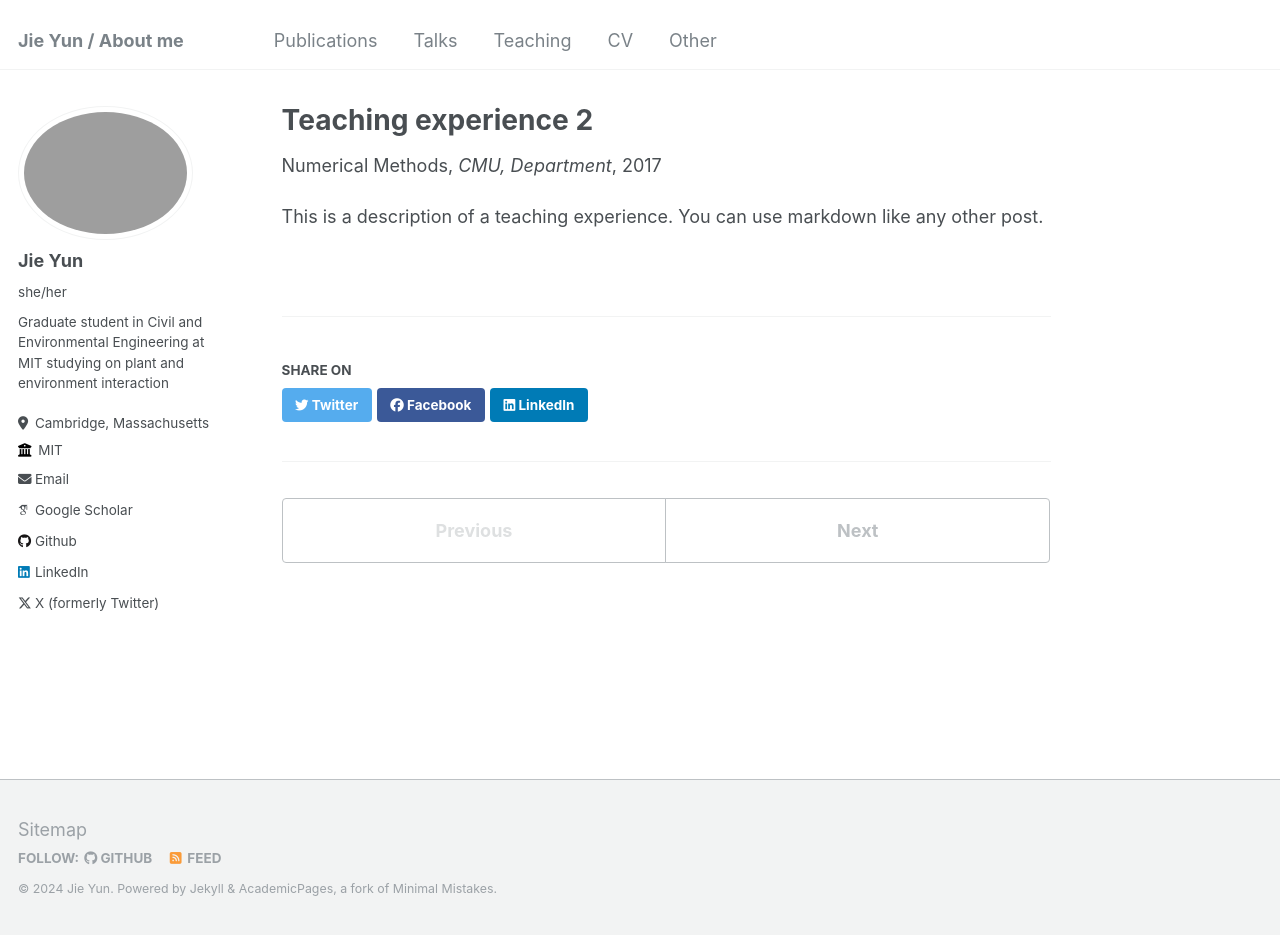
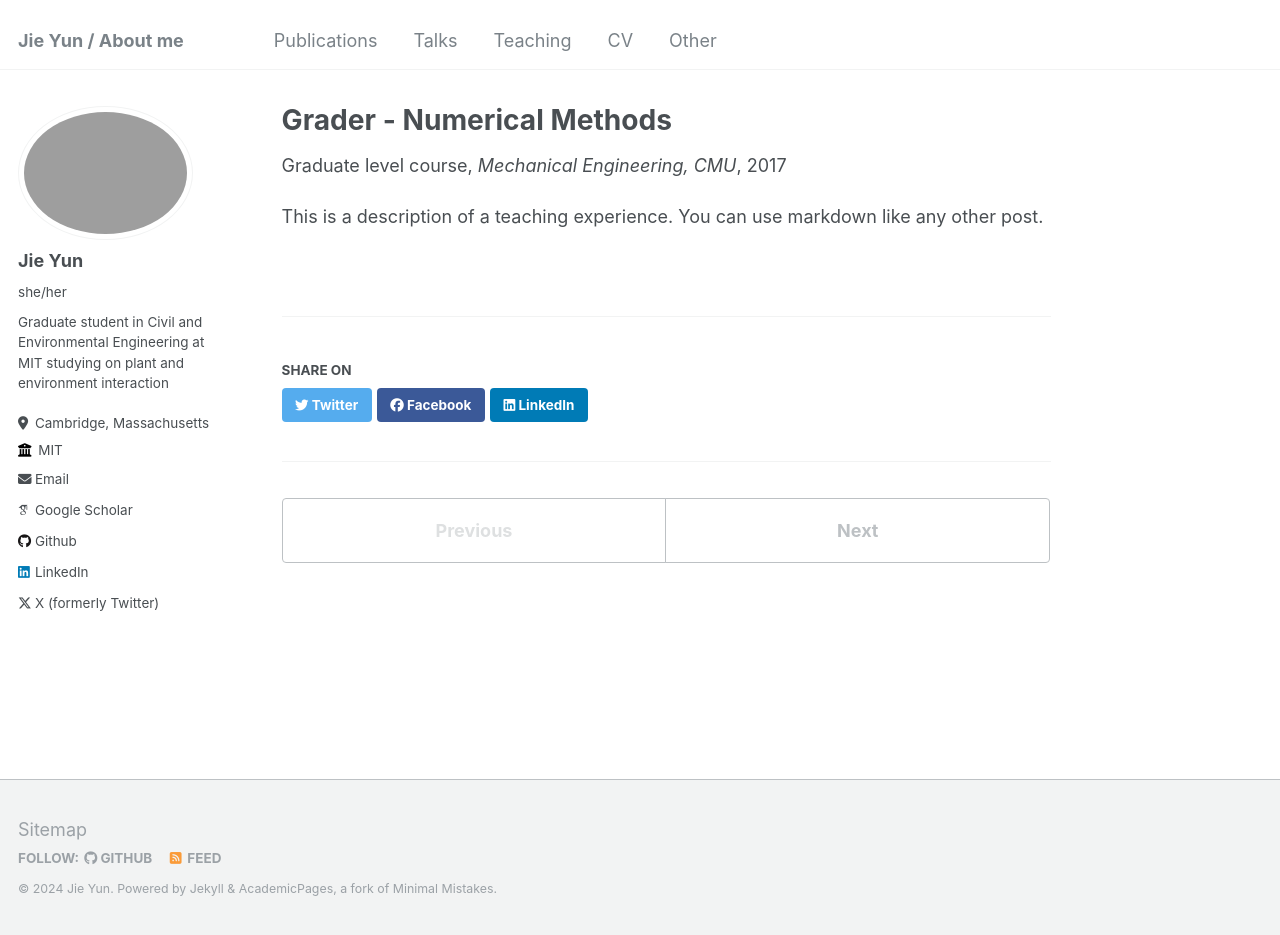
Before and after one commit to jyjiey/jyjiey.github.io, a Jekyll site: the page built from _teaching/2015-spring-teaching-2.md, in a window 1280 px wide and 935 px high. Built offline with Jekyll 4.4.1, drawn with Linux system fonts in a browser that asks for light colours; some web fonts are replaced.

Commit message:
Update 2015-spring-teaching-2.md

```diff
--- a/_teaching/2015-spring-teaching-2.md
+++ b/_teaching/2015-spring-teaching-2.md
@@ -1,9 +1,9 @@
 ---
-title: "Teaching experience 2"
+title: "Grader - Numerical Methods"
 collection: teaching
-type: "Numerical Methods"
+type: "Graduate level course"
 permalink: /teaching/2015-spring-teaching-1
-venue: "CMU, Department"
+venue: "Mechanical Engineering, CMU"
 date: 2017-9-01
 location: "Pittsburgh, USA"
 ---
```
